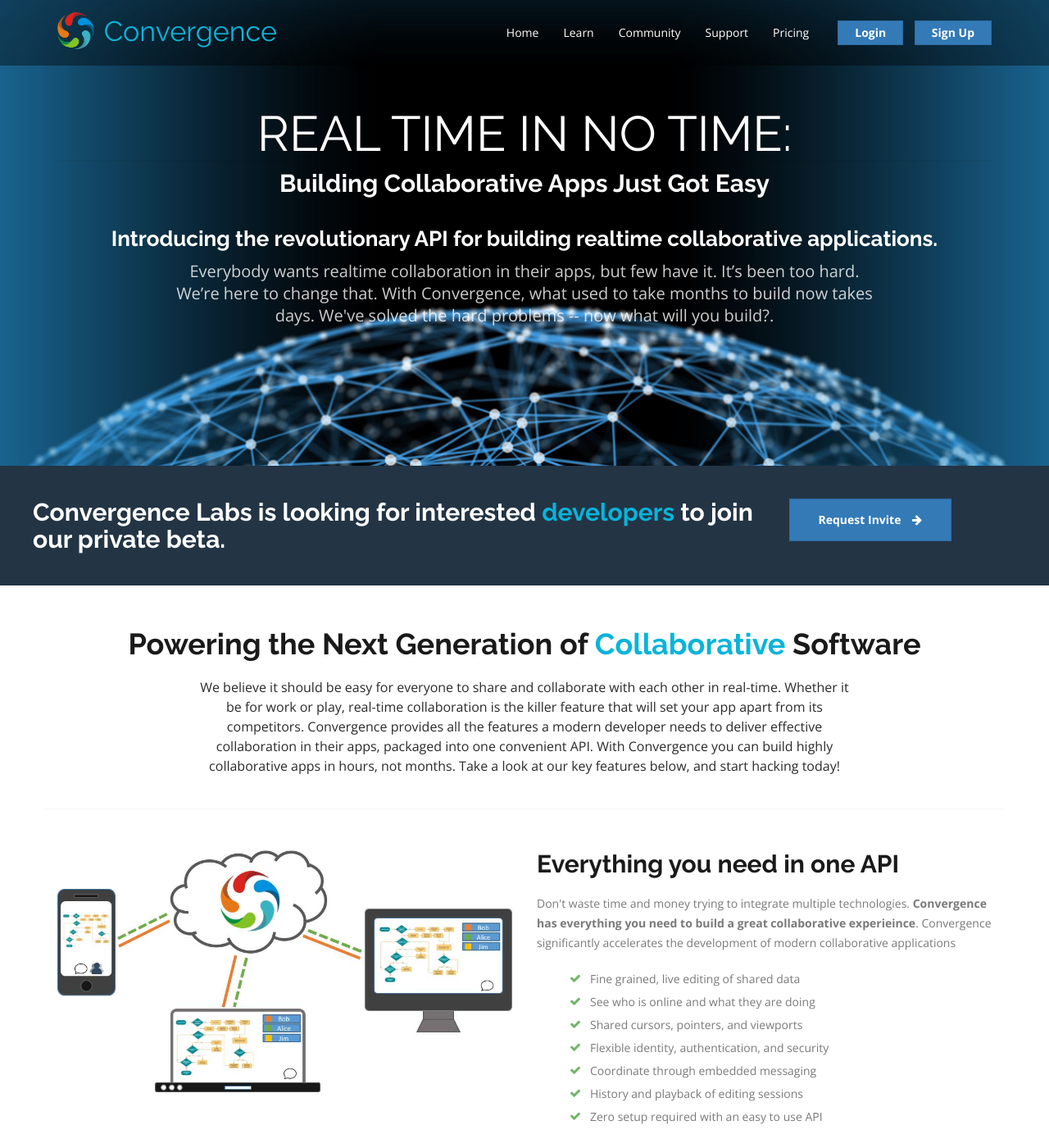
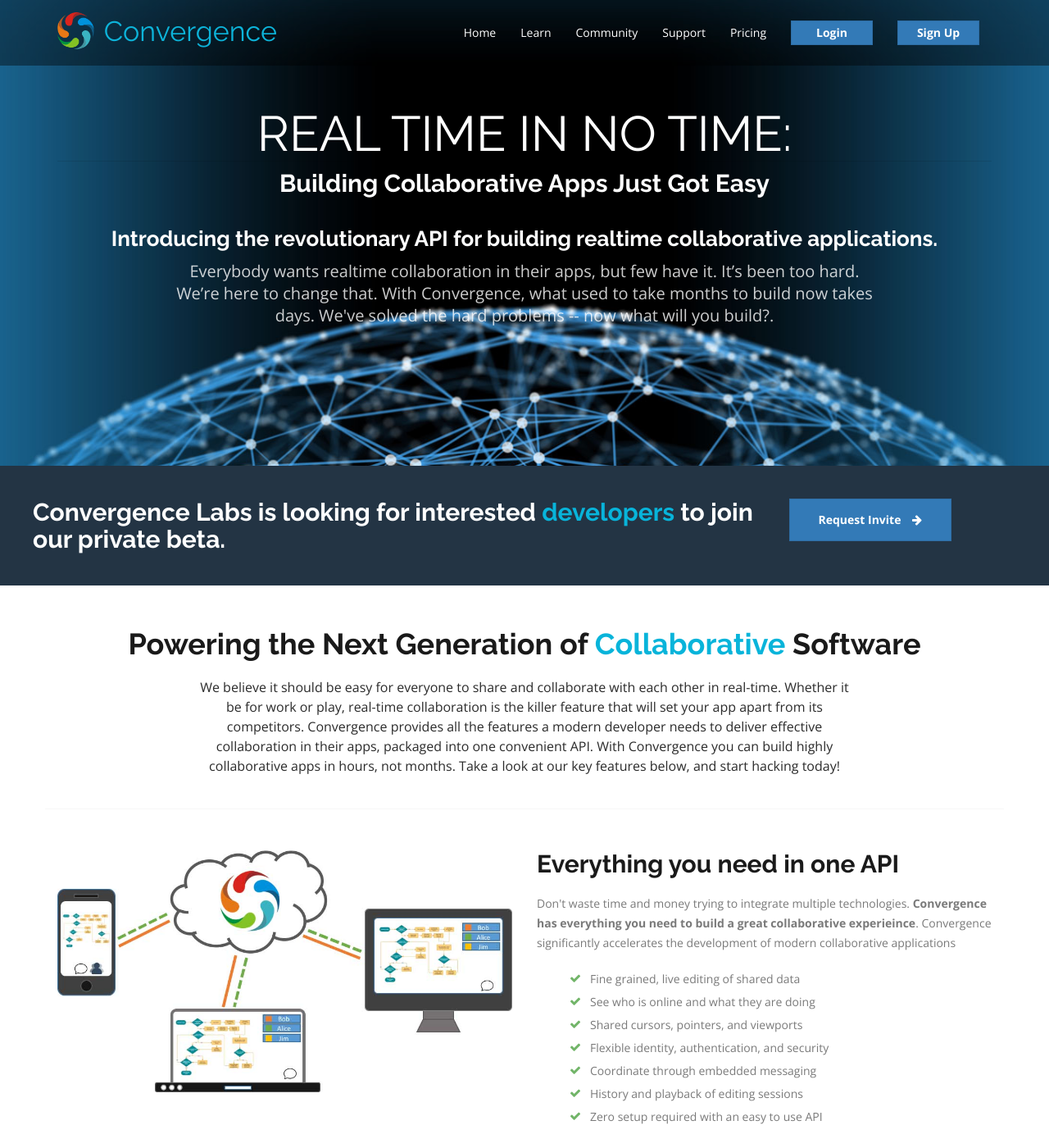
Before and after one commit to convergencelabs/convergence-io, a Jekyll site: the page built from pages/home.html, in a window 1280 px wide and 1400 px high. Shown: the whole window at 82% size. Built offline with Jekyll 4.4.1, drawn with Linux system fonts in a browser that asks for light colours.

Commit message:
Fixed the reactiveness in the menu bar.

```diff
--- a/_includes/header.html
+++ b/_includes/header.html
@@ -18,16 +18,14 @@
    </div>
    <!-- Start Navigation -->
    <div class="navigation navbar-collapse collapse">
-     <div class="menu-right login-signup">
-       <a class="btn btn-primary" href="https://admin.convergence.io/">Login</a>
-       <a class="btn btn-primary" href="https://admin.convergence.io/request-invite">Sign Up</a>
-     </div>
     <ul class="nav navbar-nav menu-right">
      <li><a href="/">Home</a></li>
      <li><a href="/learn/">Learn</a></li>
      <li><a href="/community/">Community</a></li>
      <li><a href="/support/">Support</a></li>
      <li><a href="/plans/">Pricing</a></li>
+     <li><a class="btn btn-primary" href="https://admin.convergence.io/">Login</a></li>
+     <li><a class="btn btn-primary" href="https://admin.convergence.io/request-invite">Sign Up</a></li>
     </ul>
    </div>
    <!-- End Navigation  -->
--- a/_sass/header.scss
+++ b/_sass/header.scss
@@ -77,13 +77,20 @@
   color: #0fb3da;
 }
 
-.login-signup {
-  margin-left: 10px;
-
-  a.btn {
+.navbar, .navbar-inverse {
+  .navbar-nav > li > a.btn {
     color: white;
     margin: 10px 0 0 10px;
     padding: 4px 20px;
+  }
+}
+
+.navbar-collapse {
+  .navbar-nav > li > a.btn {
+    color: white;
+    width: 100px;
+    padding: 4px 20px;
+    margin: 10px 15px;
   }
 }
 
--- a/pages/home.html
+++ b/pages/home.html
@@ -27,7 +27,7 @@
       <h2>Convergence Labs is looking for interested <span class="blue">developers</span> to join our private beta.</h2>
     </div>
     <div class="col-md-3 col-xs-12">
-      <a class="btn btn-primary btn-large text-center bg-orange white lato btn-border uppercase" href="https://admin.convergence.io/request-invite" ga-on="click" ga-event-category="Outbound link click" ga-event-action="Request invite" ga-event-label="Request invite">Request Invite <i class="fa fa-arrow-right"></i></a>
+      <a class="btn btn-primary" href="https://admin.convergence.io/request-invite" ga-on="click" ga-event-category="Outbound link click" ga-event-action="Request invite" ga-event-label="Request invite">Request Invite <i class="fa fa-arrow-right"></i></a>
     </div>
 </div>
 </div>
```
